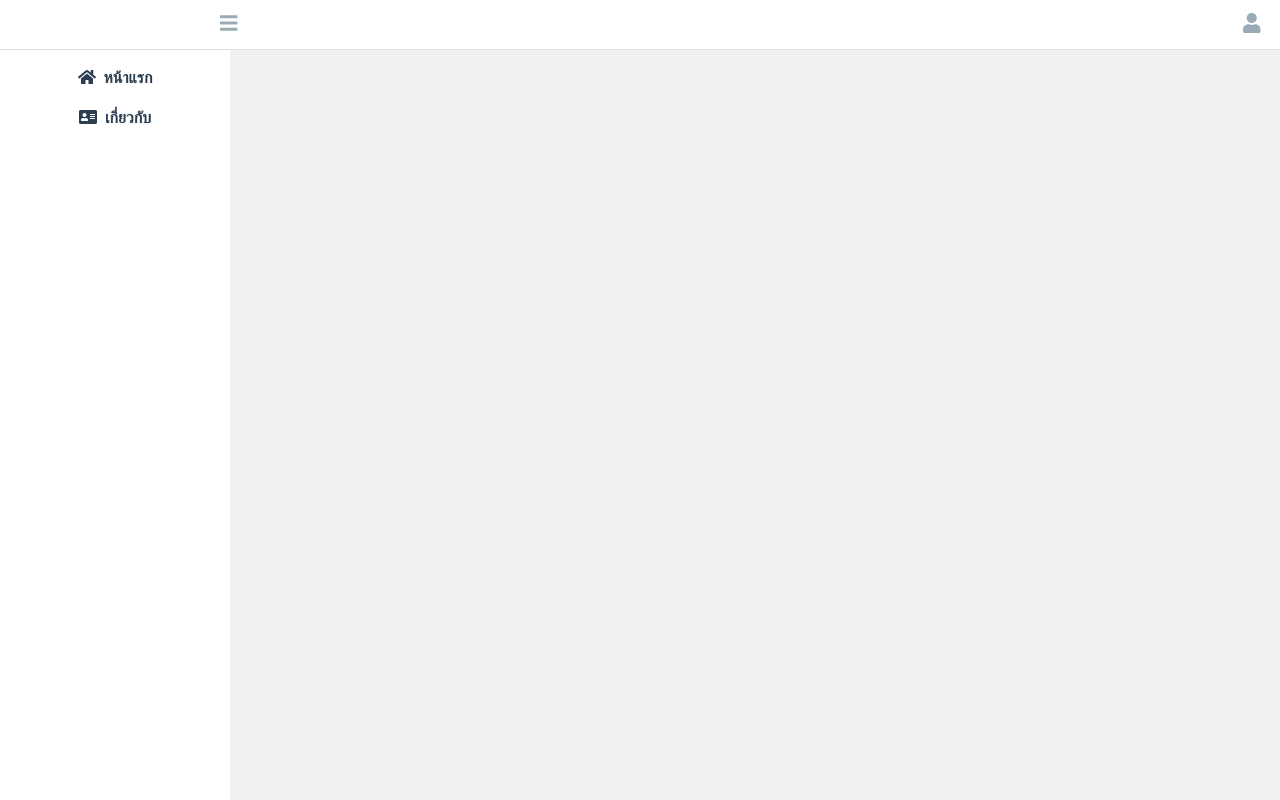
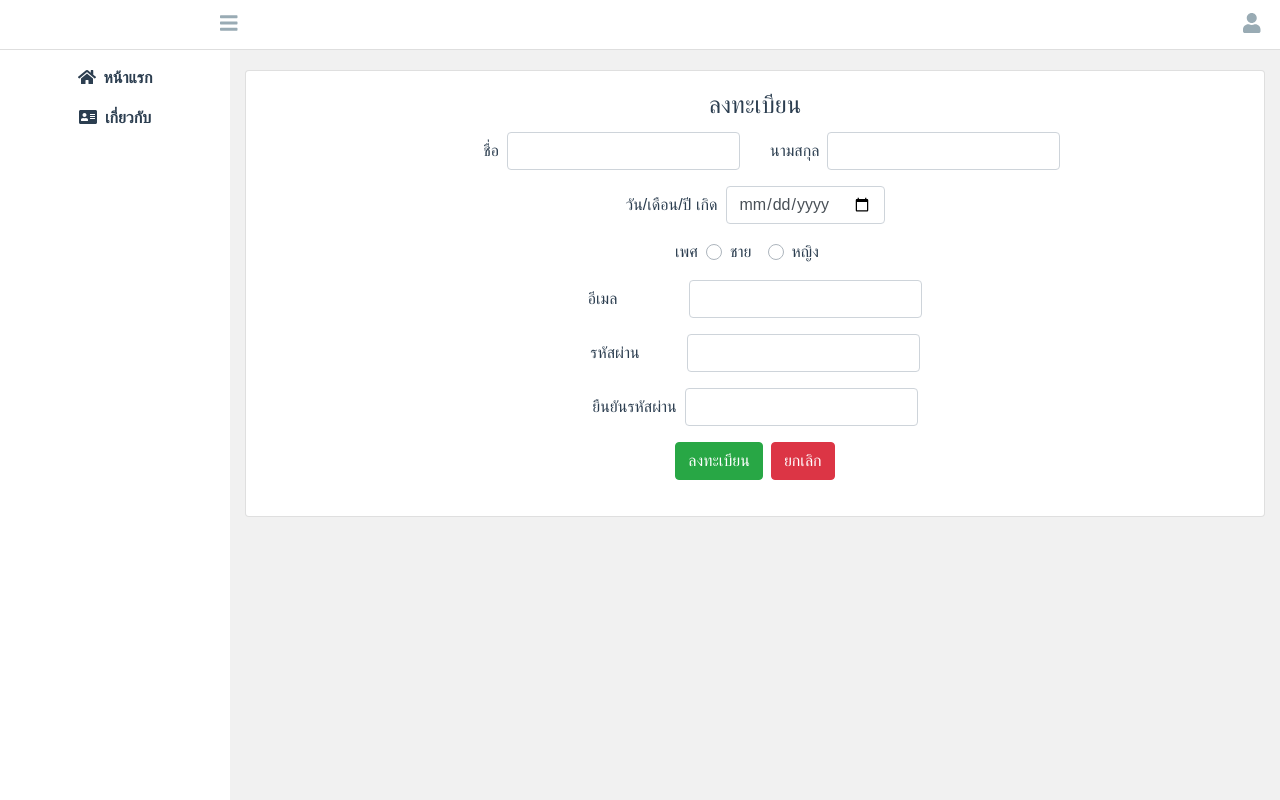
Before and after one commit to YotsaponDev/VueJS_ASP.NETCore, a Vue app in the folder client/: page /register in a window 1280 px wide. Built offline with nearby package versions, Linux system fonts and the light colour scheme; a web font is replaced by a local one.

Commit message:
add register page & axios

```diff
--- a/client/package.json
+++ b/client/package.json
@@ -8,6 +8,7 @@
   },
   "dependencies": {
     "@fortawesome/fontawesome-free": "^5.11.2",
+    "axios": "^0.19.2",
     "bootstrap": "^4.3.1",
     "bootstrap-vue": "^2.0.4",
     "core-js": "^3.3.2",
--- /dev/null
+++ b/client/src/components/register.vue
@@ -0,0 +1,91 @@
+<template>
+  <div class="container">
+    <b-card title="ลงทะเบียน">
+      <b-card-text>
+        <b-row>
+          <b-col sm="6" class="mb-2 mb-sm-3">
+            <b-form inline class="float-sm-right">
+              <label class="mr-sm-2">ชื่อ</label>
+              <b-form-input v-model="firstname" type="text"></b-form-input>
+            </b-form>
+          </b-col>
+          <b-col sm="6" class="mb-2 mb-sm-3">
+            <b-form inline>
+              <label class="mr-sm-2">นามสกุล</label>
+              <b-form-input type="text"></b-form-input>
+            </b-form>
+          </b-col>
+        </b-row>
+        <b-row>
+          <b-col class="mb-1 mb-sm-2">
+            <b-form inline class="justify-content-sm-center">
+              <label class="mr-sm-2">วัน/เดือน/ปี เกิด</label>
+              <b-form-input type="date"></b-form-input>
+            </b-form>
+          </b-col>
+        </b-row>
+        <b-row>
+          <b-col class="mb-sm-3 mb-2">
+            <b-form inline class="justify-content-sm-center">
+              <label class="mr-sm-2 mr-2 mt-3 mt-sm-2">เพศ</label>
+              <b-form-radio-group :options="[ { item: 'M', name: 'ชาย' }, { item: 'F', name: 'หญิง' }]" class="mt-2"
+                value-field="item" text-field="name"></b-form-radio-group>
+            </b-form>
+          </b-col>
+        </b-row>
+        <b-row>
+          <b-col class="mb-2 mb-sm-3">
+            <b-form inline class="justify-content-sm-center">
+              <label style="margin-right: 72px;">อีเมล</label>
+              <b-form-input type="email"></b-form-input>
+            </b-form>
+          </b-col>
+        </b-row>
+        <b-row>
+          <b-col class="mb-2 mb-sm-3">
+            <b-form inline class="justify-content-sm-center">
+              <label style="margin-right: 47px;">รหัสผ่าน</label>
+              <b-form-input type="password"></b-form-input>
+            </b-form>
+          </b-col>
+        </b-row>
+        <b-row>
+          <b-col class="mb-2 mb-sm-3">
+            <b-form inline class="justify-content-sm-center">
+              <label class="mr-sm-2">ยืนยันรหัสผ่าน</label>
+              <b-form-input type="password"></b-form-input>
+            </b-form>
+          </b-col>
+        </b-row>
+        <b-row>
+          <b-col class="mb-2 mb-sm-3">
+            <b-form inline class="justify-content-center">
+              <b-button class="mr-2" variant="success">ลงทะเบียน</b-button>
+              <b-button variant="danger">ยกเลิก</b-button>
+            </b-form>
+          </b-col>
+        </b-row>
+      </b-card-text>
+    </b-card>
+  </div>
+</template>
+
+<script>
+  import { mapActions , mapGetters } from "vuex";
+  export default {
+    computed: {
+       firstname: {
+        get () {
+          // return this.$store.state.obj.message
+        },
+        set (data) {
+          var key = "firstname"
+          this.$store.commit('register/UPDATE_OBJ_BY_KEY', {key,data})
+        }
+      },
+      ...mapGetters({
+
+      }),
+    }
+  }
+</script>
--- a/client/src/main.js
+++ b/client/src/main.js
@@ -2,6 +2,7 @@ import Vue from 'vue'
 import App from './App.vue'
 import router from './router'
 import store from './store'
+import Vuex from 'vuex'
 require('./assets/css/style.css')
 import '@fortawesome/fontawesome-free/css/all.css'
 import '@fortawesome/fontawesome-free/js/all.js'
@@ -10,7 +11,7 @@ import 'bootstrap/dist/css/bootstrap.css'
 import 'bootstrap-vue/dist/bootstrap-vue.css'
 
 Vue.use(BootstrapVue)
-
+Vue.use(Vuex)
 Vue.config.productionTip = false
 
 new Vue({
--- a/client/src/router/index.js
+++ b/client/src/router/index.js
@@ -18,6 +18,11 @@ const routes = [
     // this generates a separate chunk (about.[hash].js) for this route
     // which is lazy-loaded when the route is visited.
     component: () => import(/* webpackChunkName: "about" */ '../views/About.vue')
+  },
+  {
+    path: '/register',
+    name: 'register',
+    component: () => import(/* webpackChunkName: "register" */ '../components/register.vue')
   }
 ]
 
--- a/client/src/store/index.js
+++ b/client/src/store/index.js
@@ -3,13 +3,10 @@ import Vuex from 'vuex'
 
 Vue.use(Vuex)
 
+import register from './modules/register_store'
+
 export default new Vuex.Store({
-  state: {
-  },
-  mutations: {
-  },
-  actions: {
-  },
   modules: {
+    register
   }
 })
--- /dev/null
+++ b/client/src/store/modules/register_store.js
@@ -0,0 +1,161 @@
+import axios from "axios";
+
+const state = {
+    data:[],
+    obj: {
+        member_id: null,
+        firstname: null,
+        lastname: null,
+        birthday: null,
+        sex: null,
+        email: null,
+        password: null,
+
+        created_at: "",
+        updated_at: ""
+    }
+}
+
+const mutations = {
+	INIT_DATA: (state, payload) => {
+        state.data = payload
+    },
+    UPDATE_DATA_BYID: (state, payload) => {
+        const index = state.data.findIndex(data => data.id == payload.id)
+        state.data.splice(index, 1)
+        state.data.push(payload)
+    },
+    ADD_DATA: (state, payload) => {
+        state.data.push(payload)
+    },
+    DELETE_DATA: (state, payload) => {
+        const index = state.data.findIndex(data => data.id == payload)
+        state.data.splice(index, 1)
+    },
+    UPDATE_OBJ: (state, payload) => {
+        state.obj = payload
+    },
+    SET_FK_ID: (state, payload) => {
+        state.obj.employee_id = payload
+    },
+    SET_CHECKBOX: (state, payload) => {
+        state.obj.id = payload
+        state.obj.employee_id = payload
+    },
+    CLEAR_OBJ: (state) => {
+        state.obj = {
+            member_id: null,
+            firstname: null,
+            lastname: null,
+            birthday: null,
+            sex: null,
+            email: null,
+            password: null,
+
+            created_at: "",
+            updated_at: ""
+        }
+    },
+    UPDATE_OBJ_BY_KEY: (state, {
+        key,
+        data
+    }) => {
+        console.log('sssss',key,data)
+        state.obj[key] = data
+    },
+}
+
+const getters = {
+  data: state => state.data,
+  getById: (state) => (id) => {
+    return state.data.find(data => data.id == id)
+  },
+  getObj: state => state.obj,
+}
+
+const actions = {
+    initData: (context,payload) => {
+        return new Promise((resolve, reject) => {
+            axios.get(siteapi + "/api/register/"+payload).then(response => {
+                context.commit("INIT_DATA", response.data)
+                resolve(response);
+            }, error => {
+                reject(error);
+            });
+        })
+    },
+    postData: (context) => {
+        const obj = {
+            member_id: state.obj.member_id,
+            firstname: state.obj.firstname,
+            lastname: state.obj.lastname,
+            birthday: state.obj.birthday,
+            sex: state.obj.sex,
+            email: state.obj.email,
+            password: state.obj.password,
+
+            created_at: new Date(),
+            updated_at: new Date()
+        }
+        return new Promise((resolve, reject) => {
+            axios.post(siteapi + "/api/register", obj)
+            .then(response => {
+                context.commit("ADD_DATA", obj)
+                resolve(response);
+            }, error => {
+                reject(error);
+            });
+        })
+    },
+    updateData: (context) => {
+        return new Promise((resolve, reject) => {
+            axios.put(siteapi + "/api/education/" + state.obj.member_id, {
+                firstname: state.obj.firstname,
+                lastname: state.obj.lastname,
+                birthday: state.obj.birthday,
+                sex: state.obj.sex,
+                email: state.obj.email,
+                password: state.obj.password,
+            })
+            .then(response => {
+                context.commit("UPDATE_DATA_BYID", payload)
+                resolve(response);
+            }, error => {
+                reject(error);
+            });
+        })
+    },
+    deleteData: (context, payload) => {
+        return new Promise((resolve, reject) => {
+            axios.delete(siteapi + "/api/register/" + payload)
+            .then(response => {
+                context.commit("DELETE_DATA", payload)
+                resolve(response);
+            }, error => {
+                reject(error);
+            });
+        })
+    },
+    updateObj: (context, payload) => {
+        context.commit("UPDATE_OBJ", payload)
+    },
+    clearObj: (context) => {
+        context.commit("CLEAR_OBJ")
+    },
+    updateObjByKey: (context, payload) => {
+        const key = payload.key;
+        const data = payload.data;
+        context.commit("UPDATE_OBJ_BY_KEY", {
+            key,
+            data
+        })
+    },
+}
+
+export default {
+    namespaced: true,
+    state,
+    getters,
+    actions,
+    mutations
+  }
```
